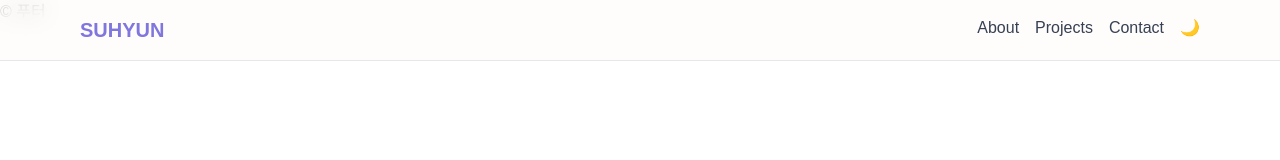
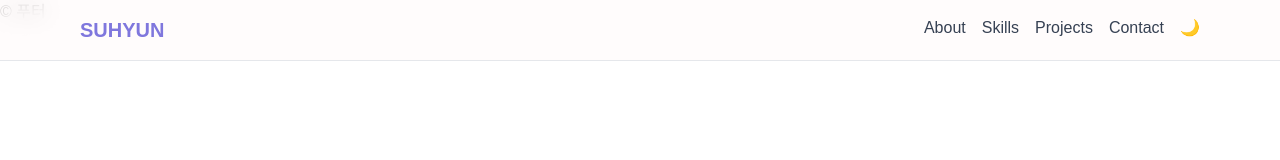
Before and after one commit to bsh-ko/portfolio, a React (Vite) app: page / in a window 1280 px wide. Shown: the top 160 px of the page. Built offline with nearby package versions, Linux system fonts and the light colour scheme; a web font is replaced by a local one.

Commit message:
✨ li 스킬 추가

```diff
--- a/src/components/Navbar.tsx
+++ b/src/components/Navbar.tsx
@@ -10,6 +10,7 @@ export default function Navbar() {
         <div>
           <ul className="flex gap-4 align-items text-gray-700 dark:text-gray-300 ">
             <li className="hover:text-accent">About</li>
+            <li className="hover:text-accent">Skills</li>
             <li className="hover:text-accent">Projects</li>
             <li className="hover:text-accent">Contact</li>
             <li>
```
